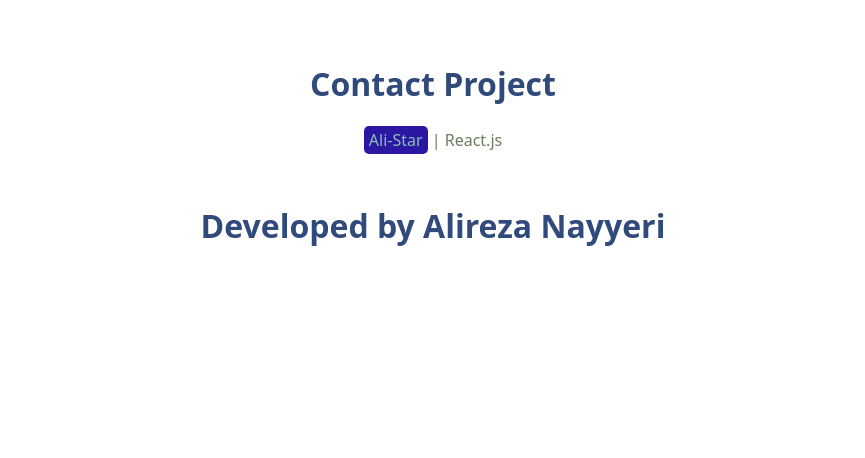
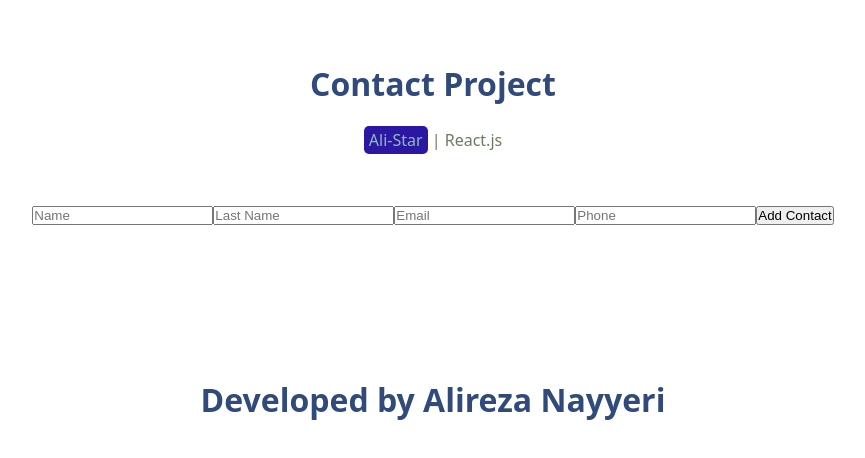
Before and after one commit to dev-Alireza-Nayeri/app-contacts, a React (Vite) app: page / in a window 1280 px wide. Shown: the top 458 px of the page, without its empty margins (207-1072 px from the left). Built offline with nearby package versions, Linux system fonts and the light colour scheme.

Commit message:
add form contact

```diff
--- /dev/null
+++ b/src/compunents/modules/Contacts.jsx
@@ -0,0 +1,39 @@
+import React, { useState } from "react";
+
+function Contacts() {
+  const [contact, setContact] = useState({
+    name: "",
+    lastname: "",
+    email: "",
+    phone: "",
+  });
+
+  const [contacts,setContacts] = useState([])
+   const chanheHandler = event => {
+      const name = event.target.name
+      const value = event.target.value
+      setContact(contact => ({...contact, [name]: value}))
+
+
+   }
+
+   const addHandler = event => {
+       console.log(contact);
+
+   }
+
+
+  return (
+    <div>
+      <form>
+        <input type="text" value={contact.name} name="name" placeholder="Name" onChange={chanheHandler} />
+        <input type="text" value={contact.lastname} name="lastname" placeholder="Last Name" onChange={chanheHandler}/>
+        <input type="email" value={contact.email} name="email" placeholder="Email" onChange={chanheHandler}/>
+        <input type="number" value={contact.phone} name="phone" placeholder="Phone" onChange={chanheHandler}/>
+        <button onClick={addHandler}>Add Contact</button>
+      </form>
+    </div>
+  );
+}
+
+export default Contacts;
--- a/src/compunents/modules/Layout.module.css
+++ b/src/compunents/modules/Layout.module.css
@@ -21,5 +21,6 @@
 }
 
 .footer h1 {
-     color: rgb(48, 74, 123);;
+     color: rgb(48, 74, 123);
+     margin-top: 150px;
 }
--- a/src/compunents/templent/HomePage.jsx
+++ b/src/compunents/templent/HomePage.jsx
@@ -1,10 +1,12 @@
 import React from 'react'
 import Layout from '../modules/Layout'
+import Contacts from '../modules/Contacts'
 
 function HomePage() {
   return (
     <Layout>
 
+        <Contacts/>
 
     </Layout>
   )
```
